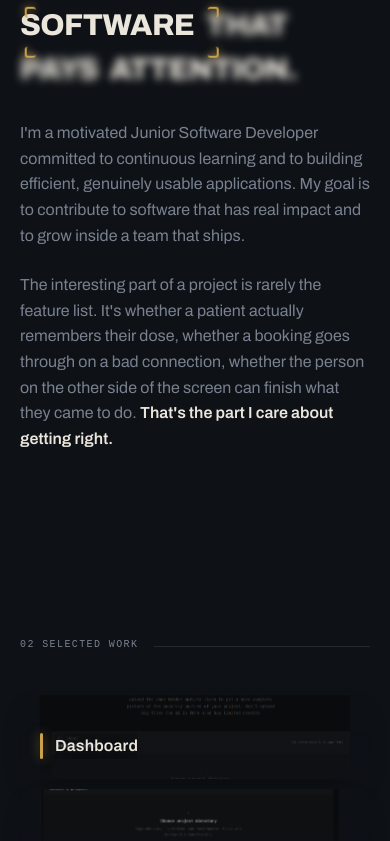
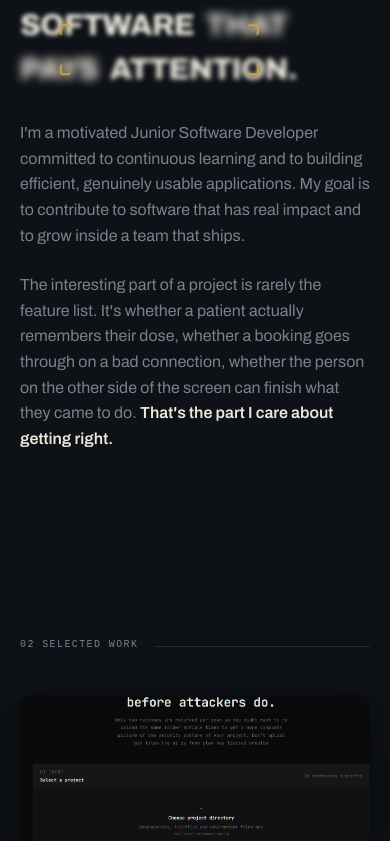
Before and after one commit to aytee-80/My-Portfolio, a React (Create React App) app in the folder front-end/: page / in a window 390 px wide. Shown: the part 1156-1997 px from the top of the page. Built offline with nearby package versions, Linux system fonts and the light colour scheme; a web font is replaced by a local one.

Commit message:
projects

```diff
--- a/front-end/src/components/Projects.jsx
+++ b/front-end/src/components/Projects.jsx
@@ -1,4 +1,4 @@
-import React from "react";
+import React, { useState, useEffect } from "react";
 import medi1 from "../assets/med 3.png";
 import medi2 from "../assets/med 4.png";
 import medi3 from "../assets/med 5.png";
@@ -28,7 +28,9 @@ import AccordionGallery from "./reactbits/AccordionGallery";
      blurb       Two sentences on the PROBLEM, not the feature list.
      images      1–5 screenshots. 2+ renders as an accordion gallery —
                  the first one expanded, others fanning open on hover.
-                 A single image renders as a plain static shot.
+                 A single image renders as a plain static shot. On
+                 phones (below 640px), 2+ images also fall back to a
+                 plain shot — see useIsMobile below.
      imageLabels Optional. One caption per entry in `images`, same
                  order. Shown on whichever panel is expanded. Omit
                  entirely (or leave shorter than `images`) to run
@@ -44,11 +46,9 @@ const PROJECTS = [
     year: "2026",
     title: "SecureCode AI",
     blurb:
-      "A vulnerability scanner for code that would otherwise only get caught in review — or not at all. It runs a hardened, Groq-backed analysis prompt across 30+ vulnerability categories and surfaces structured findings straight to the frontend instead of a wall of raw model output.",
+      "A vulnerability scanner for code that would otherwise only get caught in review or not at all. It runs a hardened, Groq-backed analysis prompt across 30+ vulnerability categories and surfaces structured findings straight to the frontend instead of a wall of raw model output.",
     images: [scan1, scan2, scan3],
-    imageLabels: ["Dashboard", "AI Analysing" , " Results"],
-    // No screenshots yet — swap this to the real ones and this project
-    // switches from the placeholder box to the gallery automatically.
+    imageLabels: ["Dashboard", "AI Analysing", "Results"],
     tech: [
       { name: "React", icon: "https://cdn.simpleicons.org/react/79818f" },
       { name: "Node.js", icon: "https://cdn.simpleicons.org/nodedotjs/79818f" },
@@ -56,8 +56,6 @@ const PROJECTS = [
       { name: "Groq", icon: "https://cdn.simpleicons.org/groq/79818f" }
     ],
     url: "https://security-scaner-alpha.vercel.app/",
-    // Leave blank until there's a live link or repo — the card shows
-    // "Link coming soon" instead of a dead href when this is empty.
     linkLabel: "View project"
   },
   {
@@ -66,9 +64,7 @@ const PROJECTS = [
     blurb:
       "An AI health assistant for people managing several prescriptions at once, where a missed dose usually goes unnoticed until it matters. It tracks adherence, sends reminders, and reads symptom descriptions and medical images to flag what's worth raising with a doctor.",
     images: [medi1, medi2, medi3, medi4],
-    imageLabels: ["login","Dashboard", "AI assistant" , "Analysis results"],
-    // No imageLabels yet — captions are off until real ones are supplied.
-    // To add them: imageLabels: ["Dashboard", "Reminders", "Symptom check", "AI assistant"]
+    imageLabels: ["Login", "Dashboard", "AI assistant", "Analysis results"],
     tech: [
       { name: "Flask", icon: "https://cdn.simpleicons.org/flask/79818f" },
       { name: "Python", icon: "https://cdn.simpleicons.org/python/79818f" },
@@ -107,8 +103,8 @@ export default function Projects() {
           <ProjectEntry key={i} {...p} />
         ))}
       </div>
+      <a
 
-      <a
         href="https://github.com/aytee-80"
         className="browse-btn"
         target="_blank"
@@ -120,15 +116,38 @@ export default function Projects() {
   );
 }
 
+// AccordionGallery is a hover-driven, GSAP-timeline, ResizeObserver-watched
+// component — a lot of moving parts for a phone screen where "hover" isn't
+// even a real interaction. Rather than chase whichever specific thing broke
+// on a specific device, phones just don't mount it at all: below 640px this
+// hook flips ProjectEntry over to a single plain <img>, which cannot
+// silently fail the way a multi-panel animated gallery can.
+function useIsMobile(breakpoint = 640) {
+  const [isMobile, setIsMobile] = useState(
+    () => typeof window !== "undefined" && window.innerWidth < breakpoint
+  );
+
+  useEffect(() => {
+    const mq = window.matchMedia(`(max-width: ${breakpoint - 1}px)`);
+    const update = () => setIsMobile(mq.matches);
+    update();
+    mq.addEventListener("change", update);
+    return () => mq.removeEventListener("change", update);
+  }, [breakpoint]);
+
+  return isMobile;
+}
+
 function ProjectEntry({ year, title, blurb, images, imageLabels, tech, url, linkLabel }) {
   const hasLabels = Array.isArray(imageLabels) && imageLabels.length >= images.length;
+  const isMobile = useIsMobile();
 
   return (
     <article className="project-entry">
       <div className="project-gallery">
         {images.length === 0 ? (
           <div className="project-image-pending">Screenshots coming soon</div>
-        ) : images.length > 1 ? (
+        ) : images.length > 1 && !isMobile ? (
           <AccordionGallery
             items={images.map((img, i) => ({
               image: img,
```
